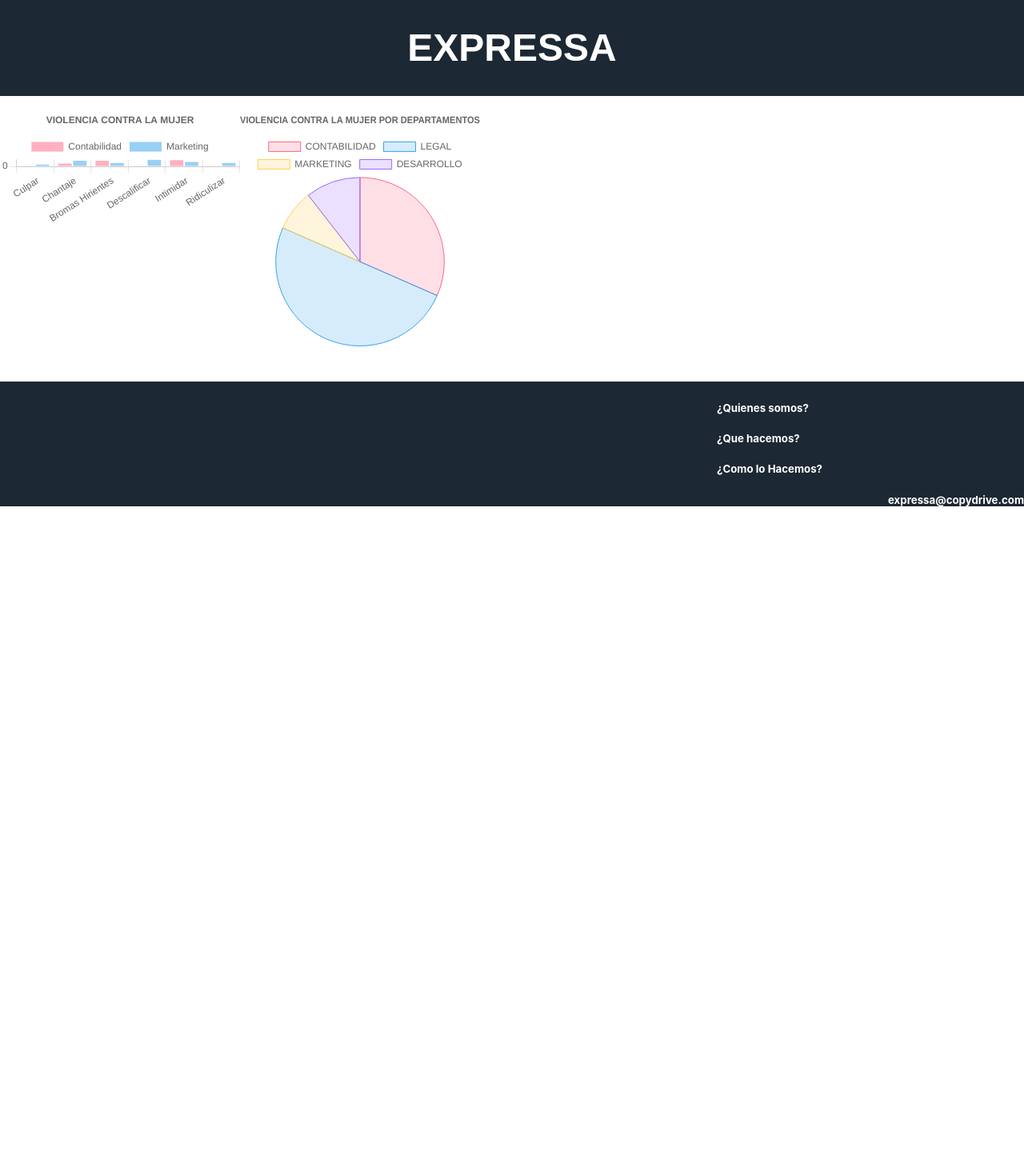
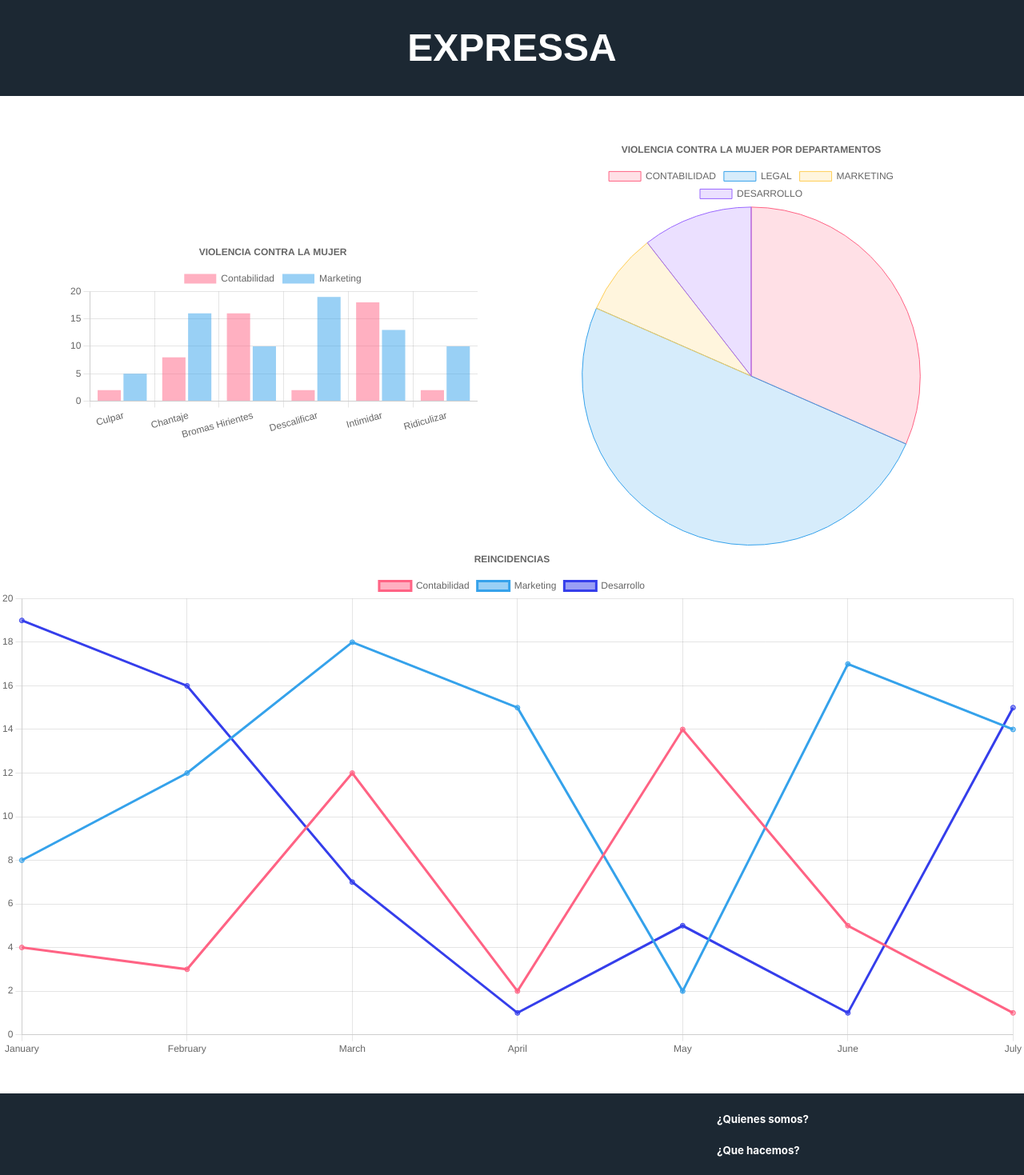
Before and after one commit to luisforerop/expressa-web-client, a Next.js app: page /dashboard in a window 1280 px wide. Shown: the top 1469 px of the page at 80% size. Before the commit the page ends 800 px from the top, so only its background shows below. Built offline with nearby package versions, Linux system fonts and the light colour scheme; no server answers.

Commit message:
Update dashboard styles

```diff
--- /dev/null
+++ b/src/components/Graphics/LineChart/index.tsx
@@ -0,0 +1,72 @@
+import React from 'react'
+import {
+  Chart as ChartJS,
+  CategoryScale,
+  LinearScale,
+  PointElement,
+  LineElement,
+  Title,
+  Tooltip,
+  Legend,
+} from 'chart.js';
+import { Line } from 'react-chartjs-2';
+
+ChartJS.register(
+  CategoryScale,
+  LinearScale,
+  PointElement,
+  LineElement,
+  Title,
+  Tooltip,
+  Legend
+);
+
+export const options = {
+  responsive: true,
+  plugins: {
+    legend: {
+      position: 'top' as const,
+    },
+    title: {
+      display: true,
+      text: 'REINCIDENCIAS',
+    },
+  },
+};
+
+const labels = ['January', 'February', 'March', 'April', 'May', 'June', 'July'];
+
+export const data = {
+  labels,
+  datasets: [
+    {
+      label: 'Contabilidad',
+      data: labels.map(() => Math.floor(Math.random() * 20)),
+      borderColor: 'rgb(255, 99, 132)',
+      backgroundColor: 'rgba(255, 99, 132, 0.5)',
+    },
+    {
+      label: 'Marketing',
+      data: labels.map(() => Math.floor(Math.random() * 20)),
+      borderColor: 'rgb(53, 162, 235)',
+      backgroundColor: 'rgba(53, 162, 235, 0.5)',
+    },
+    {
+      label: 'Desarrollo',
+      data: labels.map(() => Math.floor(Math.random() * 20)),
+      borderColor: 'rgb(53, 62, 235)',
+      backgroundColor: 'rgba(53, 62, 235, 0.5)',
+    },
+  ],
+};
+
+
+const LineChart = () => {
+  return (
+    <div>
+      <Line options={options} data={data} />
+    </div>
+  )
+}
+
+export default LineChart
--- /dev/null
+++ b/src/components/Graphics/index.ts
@@ -0,0 +1 @@
+export * from '.'
--- a/src/views/DashBoard/Stadistics.module.css
+++ b/src/views/DashBoard/Stadistics.module.css
@@ -1,3 +1,13 @@
 .stadisticContainer {
+}
+
+.subStadisticContainer {
+  margin-top: 50px;
   display: flex;
+  justify-content: space-evenly;
+  align-items: center;
 }
+
+.subStadisticContainer > div {
+  width: 40%;
+}
--- a/src/views/DashBoard/index.tsx
+++ b/src/views/DashBoard/index.tsx
@@ -1,14 +1,18 @@
 import React, { } from 'react'
-import Graph from '../../components/Graph'
-import PieGraph from '../../components/PieGraph'
+import Graph from '../../components/Graphics/Graph'
+import LineChart from '../../components/Graphics/LineChart'
+import PieGraph from '../../components/Graphics/PieGraph'
 import styles from './Stadistics.module.css'
 
 const Stadistics = () => {
-  const { stadisticContainer } = styles
+  const { stadisticContainer, subStadisticContainer } = styles
   return (
     <div className={stadisticContainer}>
-      <Graph/>
-      <PieGraph/>
+      <div className={subStadisticContainer}>
+        <Graph/>
+        <PieGraph/>
+      </div>
+      <LineChart/>
     </div>
   )
 }
```
Also changed, not shown: src/components/Graphics/Graph/index.tsx (renamed from src/components/Graph/index.tsx), src/components/Graphics/PieGraph/index.tsx (renamed from src/components/PieGraph/index.tsx).
